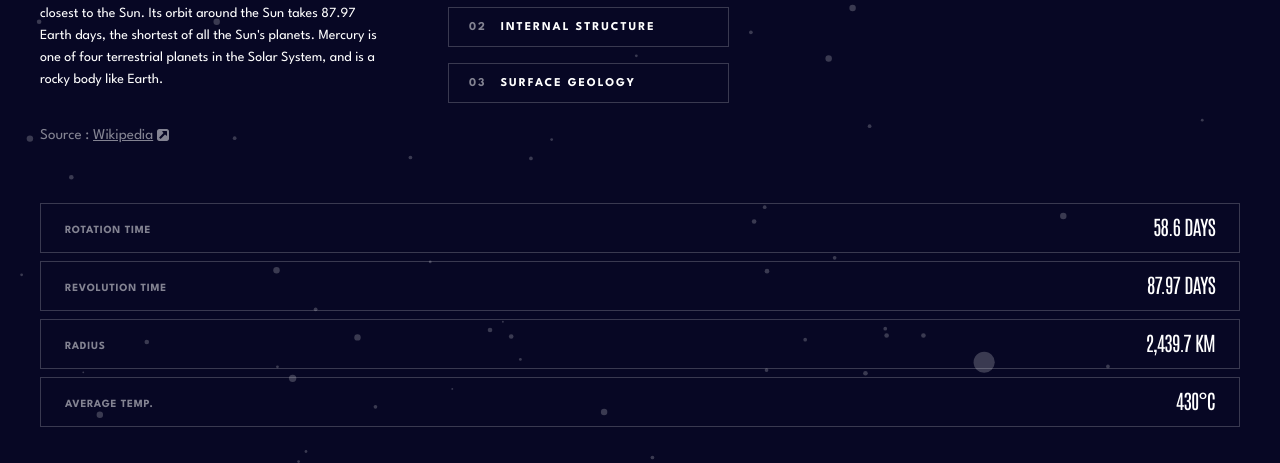
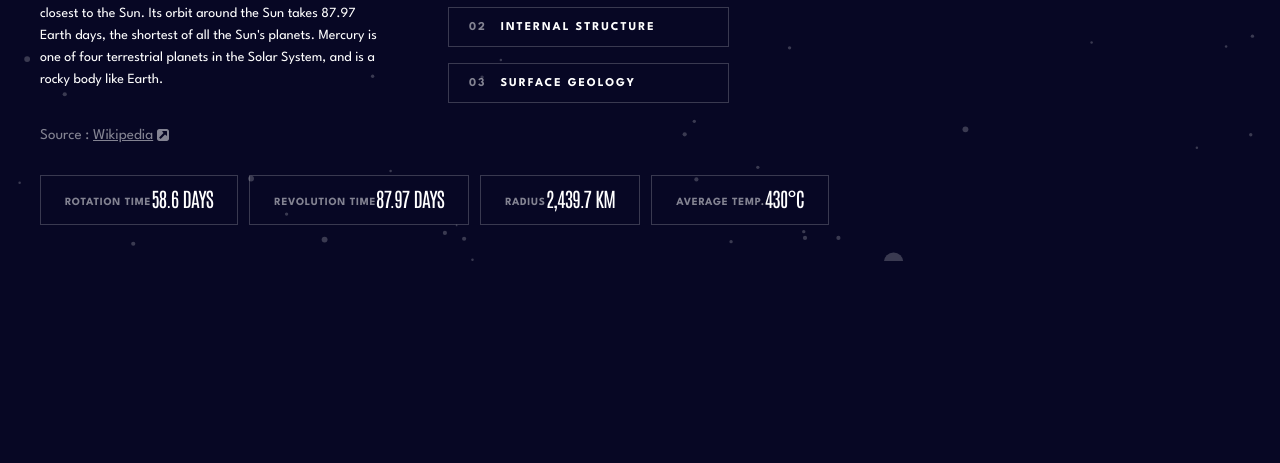
Before and after one commit to AdamHaniff/Planets-Fact-Site, a website built with Parcel: page index.html in a window 1280 px wide. Shown: the part 725-1188 px from the top of the page. After the commit the page ends 986 px from the top, so only its background shows below. Built offline with nearby package versions, Linux system fonts and the light colour scheme.

Commit message:
Changed flex direction of planet-info__data

```diff
--- a/sass/layouts/_tablet-layout.scss
+++ b/sass/layouts/_tablet-layout.scss
@@ -55,6 +55,7 @@
     &__container {
       display: flex;
       gap: 6.9rem;
+      margin-bottom: 2.7rem;
     }
 
     &__content {
@@ -84,11 +85,15 @@
         color: $color-white50Percent;
       }
     }
+
+    &__data {
+      flex-direction: row;
+      gap: 1.1rem;
+    }
   }
 
   // *********** SOURCE ***********
   .source {
     justify-content: start;
-    margin-bottom: 2.7rem;
   }
 }
```
Also changed, not shown: css/main.css, 1 other file.
